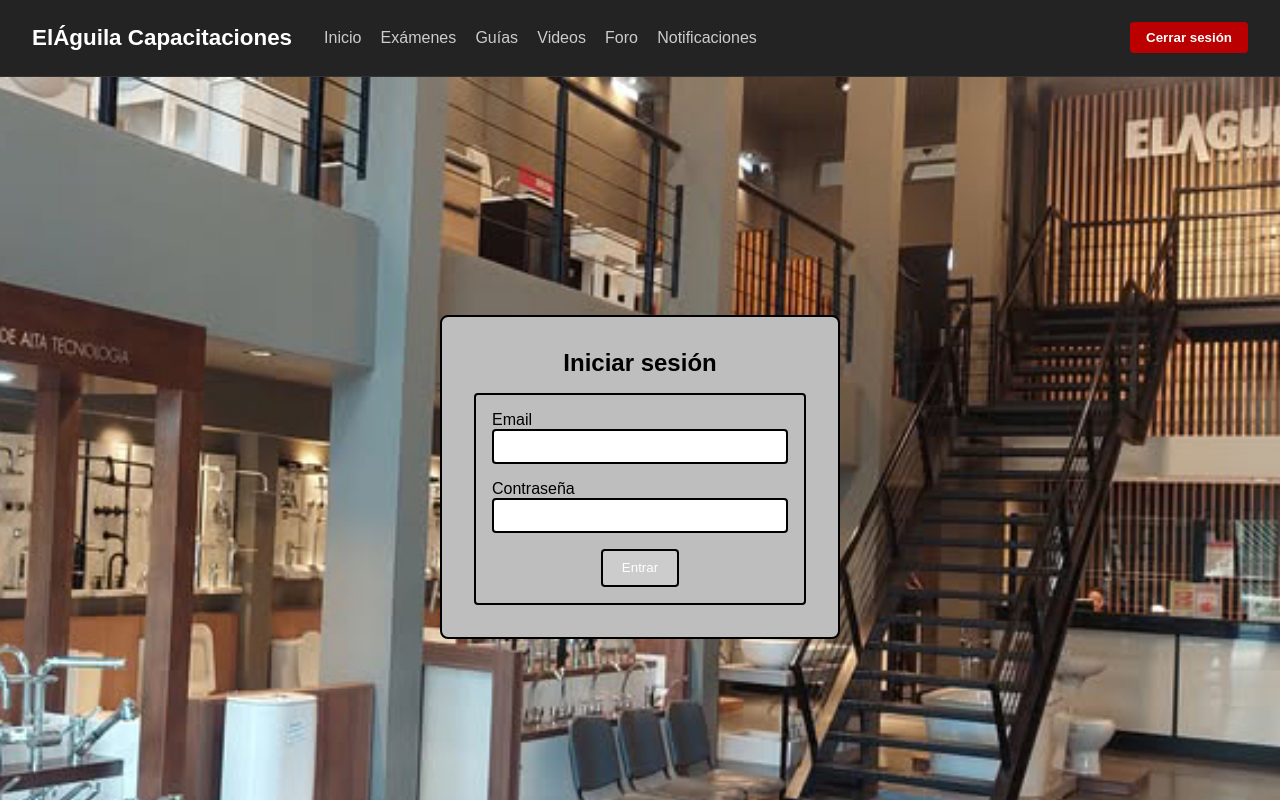
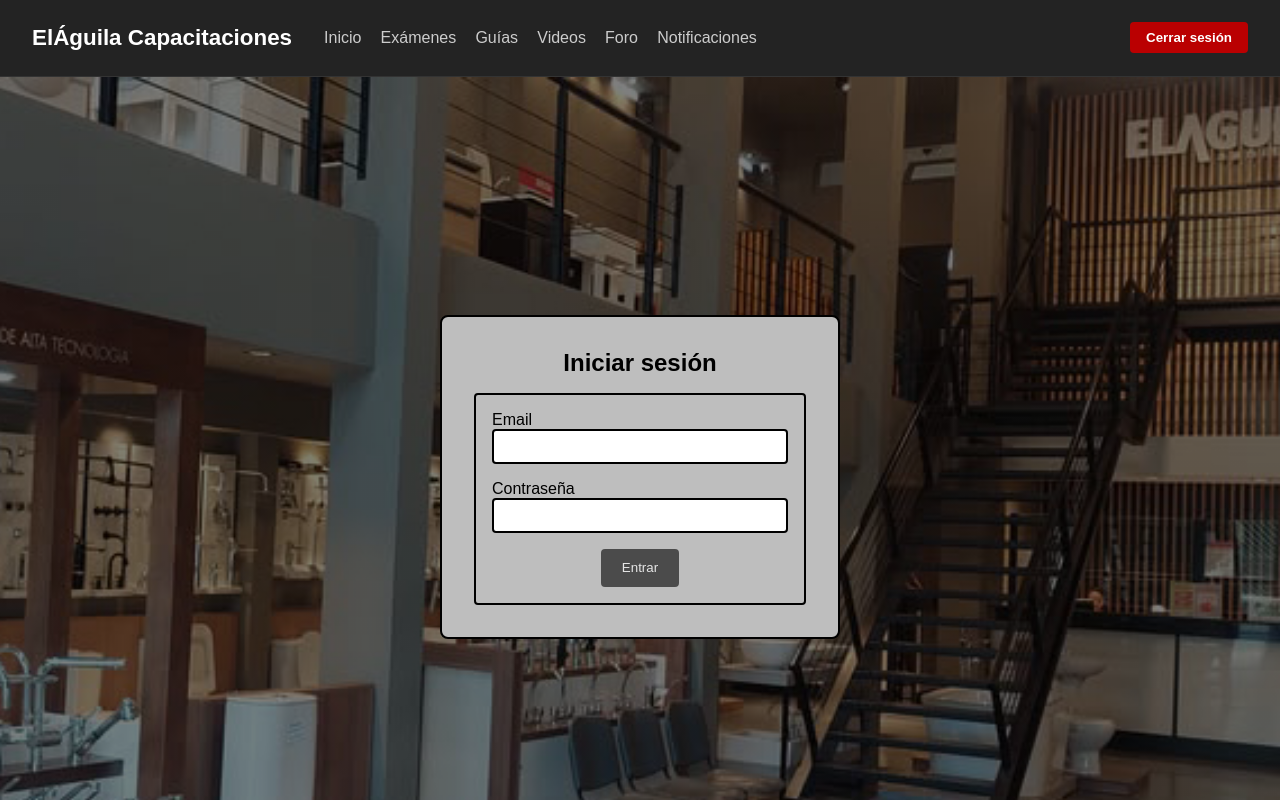
Before and after one commit to agusdasilva/web-capacitacion, an Angular app in the folder frontend/plataforma-capacitacion/: page /auth/login in a window 1280 px wide. Shown: the top 800 px of the page. Built offline with nearby package versions, Linux system fonts and the light colour scheme.

Commit message:
style(login): darken background and fix button colors

```diff
--- a/frontend/plataforma-capacitacion/src/app/features/auth/pages/login/login.component.css
+++ b/frontend/plataforma-capacitacion/src/app/features/auth/pages/login/login.component.css
@@ -4,7 +4,9 @@
   align-items: center;
   height: 100vh;
   width: 100%;
-  background-image: url('/img/490927947_1196119232521308_3084333383543494440_n.jpg');
+  background-image:
+    linear-gradient(rgba(0, 0, 0, 0.5), rgba(0, 0, 0, 0.5)),
+    url('/img/490927947_1196119232521308_3084333383543494440_n.jpg');
   background-size: cover;
   background-position: center;
 }
@@ -53,6 +55,13 @@ button:hover {
   border-color: var(--color-brand);
 }
 
+button:active {
+  background-color: var(--color-brand);
+  border-color: var(--color-brand);
+}
+
 button:disabled {
-  background-color: #ccc;
+  background-color: var(--color-black);
+  opacity: 0.6;
+  cursor: not-allowed;
 }
```
